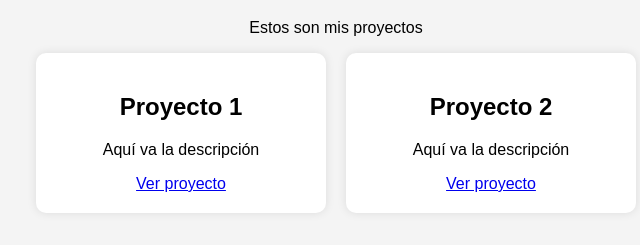
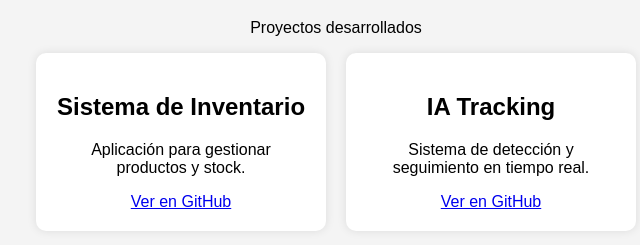
Before and after one commit to pupu1805/CV-proyectos, a plain HTML site: page index.html in a window 1280 px wide. Shown: the part 61-306 px from the top of the page, without its empty margins (304-944 px from the left). Drawn offline with Linux system fonts and the light colour scheme.

Commit message:
Update index.html

```diff
--- a/index.html
+++ b/index.html
@@ -8,20 +8,20 @@
 <body>
 
   <h1>Mi Portafolio</h1>
-  <p>Estos son mis proyectos</p>
+  <p>Proyectos desarrollados</p>
 
   <div class="container">
 
     <div class="card">
-      <h2>Proyecto 1</h2>
-      <p>Aquí va la descripción</p>
-      <a href="#">Ver proyecto</a>
+      <h2>Sistema de Inventario</h2>
+      <p>Aplicación para gestionar productos y stock.</p>
+      <a href="https://github.com/TUUSUARIO/sistema-inventario" target="_blank">Ver en GitHub</a>
     </div>
 
     <div class="card">
-      <h2>Proyecto 2</h2>
-      <p>Aquí va la descripción</p>
-      <a href="#">Ver proyecto</a>
+      <h2>IA Tracking</h2>
+      <p>Sistema de detección y seguimiento en tiempo real.</p>
+      <a href="https://github.com/TUUSUARIO/ia-tracking" target="_blank">Ver en GitHub</a>
     </div>
 
   </div>
```
